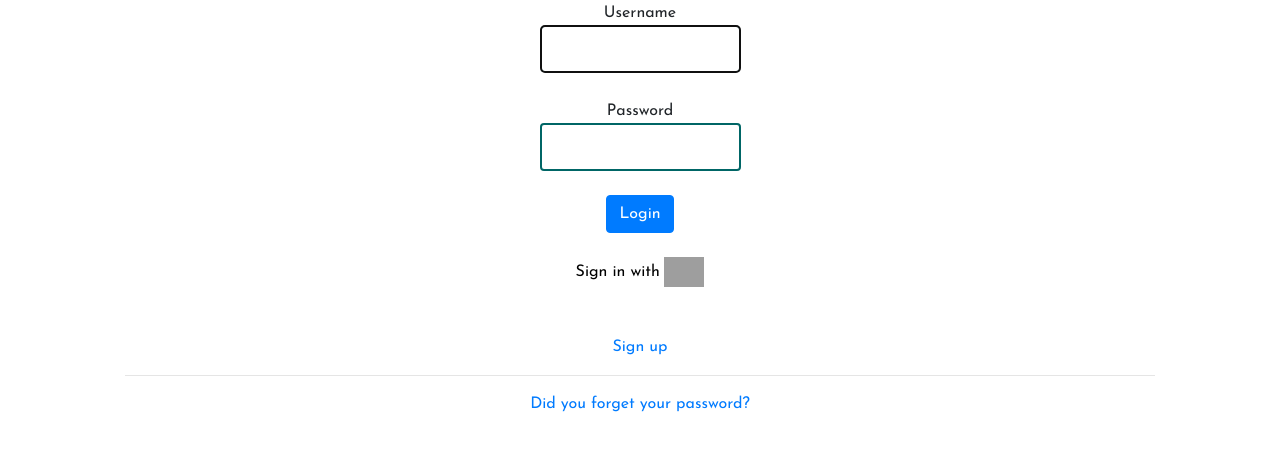
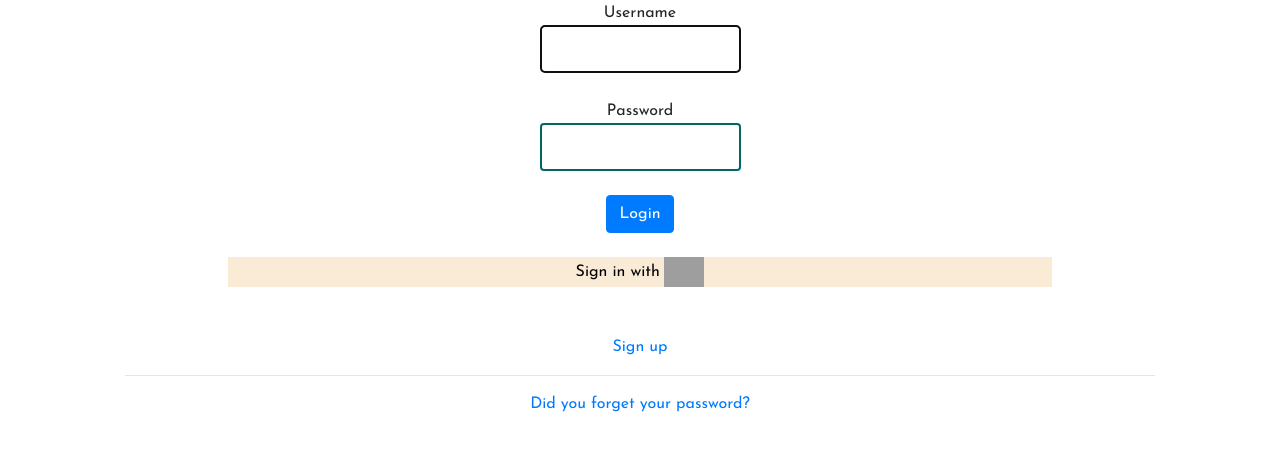
Before and after one commit to vishwakarmad1999/my-blog, a Django app: page / in a window 1280 px wide. Shown: the part 161-612 px from the top of the page. Run offline with Django 3.2, Linux system fonts and the light colour scheme; some libraries are stand-ins or nearby versions; grey boxes are pictures that could not be loaded.

Commit message:
Added the style.css

```diff
--- a/blog/static/css/style.css
+++ b/blog/static/css/style.css
@@ -69,3 +69,8 @@ div h3 a:link {
 	color: inherit;
 	text-decoration: none;
 }
+
+.google-btn {
+	background: #faebd7;
+	width: 80%;
+}
```
